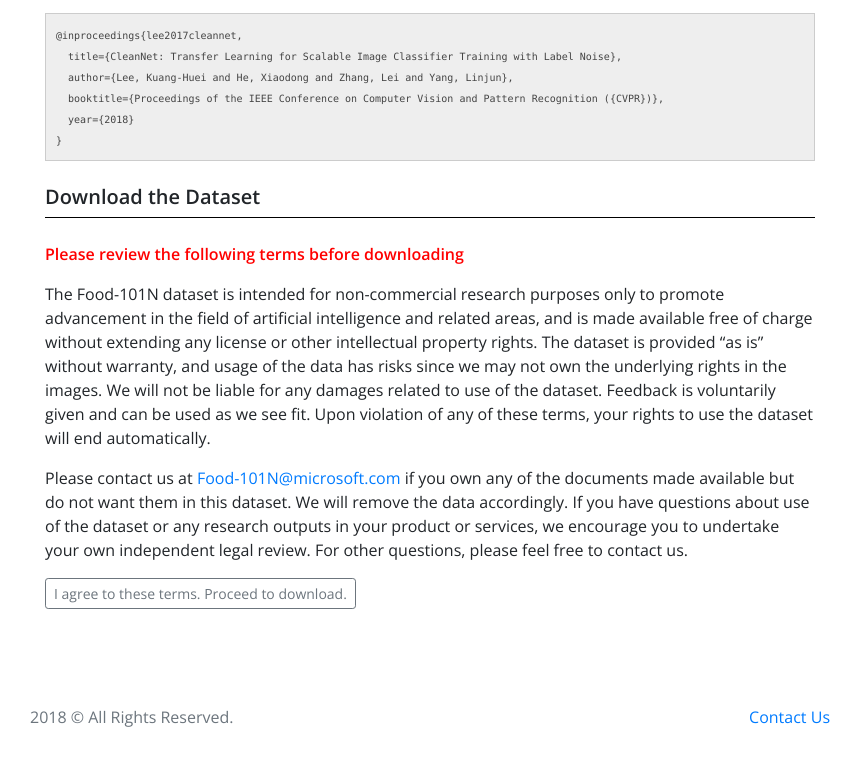
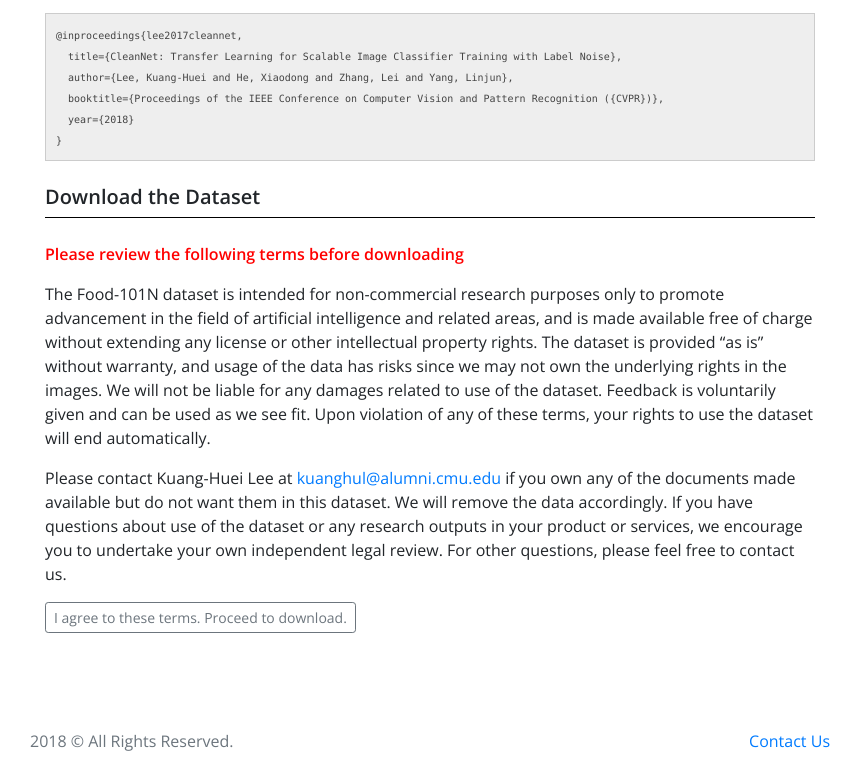
Before and after one commit to kuanghuei/Food-101N, a plain HTML site: page index.html in a window 1280 px wide. Shown: the part 1545-2328 px from the top of the page, without its empty margins (210-1071 px from the left). Drawn offline with nearby package versions, Linux system fonts and the light colour scheme.

Commit message:
Fix the broken dataset link

```diff
--- a/index.html
+++ b/index.html
@@ -35,7 +35,7 @@
           <h6>
             <a href="https://kuanghuei.github.io/" class="align-items-center text-dark">Kuang-Huei Lee</a> &nbsp;
             <a href="https://scholar.google.com/citations?user=W5WbqgoAAAAJ" class="align-items-center text-dark">Xiaodong He</a> &nbsp;
-            <a href="https://www.microsoft.com/en-us/research/people/leizhang/" class="align-items-center text-dark">Lei Zhang</a> &nbsp;
+            <a href="https://scholar.google.com/citations?user=fIlGZToAAAAJ" class="align-items-center text-dark">Lei Zhang</a> &nbsp;
             <a href="https://scholar.google.com/citations?user=cvgKxDQAAAAJ" class="align-items-center text-dark">Linjun Yang</a> &nbsp;
           </h6>
         </div>
@@ -48,7 +48,7 @@
         <div class="container">
           <h5><b>A Dataset for Learning to Address Label <font color="red">N</font>oise</b></h5>
           <div class="hline"></div><br>
-          <p>The Food-101N dataset is introduced in a CVPR 2018 paper <a href="https://arxiv.org/abs/1711.07131">CleanNet: Transfer Learning for Scalable Image Classifier Training with Label Noise</a> from Microsoft AI & Research. The dataset is designed for learning to address label noise with <b>minimum human supervision</b>.</p>
+          <p>The Food-101N dataset is introduced in a CVPR 2018 paper <a href="https://arxiv.org/abs/1711.07131">CleanNet: Transfer Learning for Scalable Image Classifier Training with Label Noise</a> from Microsoft. The dataset is designed for learning to address label noise with <b>minimum human supervision</b>.</p>
           <p>Food-101N is an image dataset containing about 310,009 images of food recipes classified in 101 classes (categories). Food-101N and the <a href="https://www.vision.ee.ethz.ch/datasets_extra/food-101/">Food-101</a> dataset share the same 101 classes, whereas Food-101N has much more images and is more noisy. </p>
 
           <p> In this dataset, we define two types of labels for images:</p>
@@ -110,9 +110,9 @@
 
           <p>The Food-101N dataset is intended for non-commercial research purposes only to promote advancement in the field of artificial intelligence and related areas, and is made available free of charge without extending any license or other intellectual property rights.  The dataset is provided “as is” without warranty, and usage of the data has risks since we may not own the underlying rights in the images.  We will not be liable for any damages related to use of the dataset.  Feedback is voluntarily given and can be used as we see fit. Upon violation of any of these terms, your rights to use the dataset will end automatically. </p>
 
-          <p>Please contact us at <a href="mailto:Food-101N@microsoft.com">Food-101N@microsoft.com</a> if you own any of the documents made available but do not want them in this dataset.  We will remove the data accordingly.   If you have questions about use of the dataset or any research outputs in your product or services, we encourage you to undertake your own independent legal review.  For other questions, please feel free to contact us.</p>
+          <p>Please contact Kuang-Huei Lee at <a href="mailto:kuanghul@alumni.cmu.edu">kuanghul@alumni.cmu.edu</a> if you own any of the documents made available but do not want them in this dataset.  We will remove the data accordingly.   If you have questions about use of the dataset or any research outputs in your product or services, we encourage you to undertake your own independent legal review.  For other questions, please feel free to contact us.</p>
 
-          <a class="btn btn-sm btn-outline-secondary" href="https://iudata.blob.core.windows.net/food101/Food-101N_release.zip">I agree to these terms. Proceed to download.</a>
+          <a class="btn btn-sm btn-outline-secondary" href="https://drive.google.com/file/d/1s9NyXpi9bO-UZUvk65WVvEUExNkZ1v9V/view?usp=share_link">I agree to these terms. Proceed to download.</a>
         </div>
       </div>
     </main>
@@ -120,7 +120,7 @@
     <footer class="text-muted bg-white">
       <div class="container">
         <p class="float-right">
-          <a href="mailto:Food-101N@microsoft.com">Contact Us</a>
+          <a href="mailto:kuanghul@alumni.cmu.edu">Contact Us</a>
         </p>
         <p>2018 © All Rights Reserved.</p>
       </div>
```
